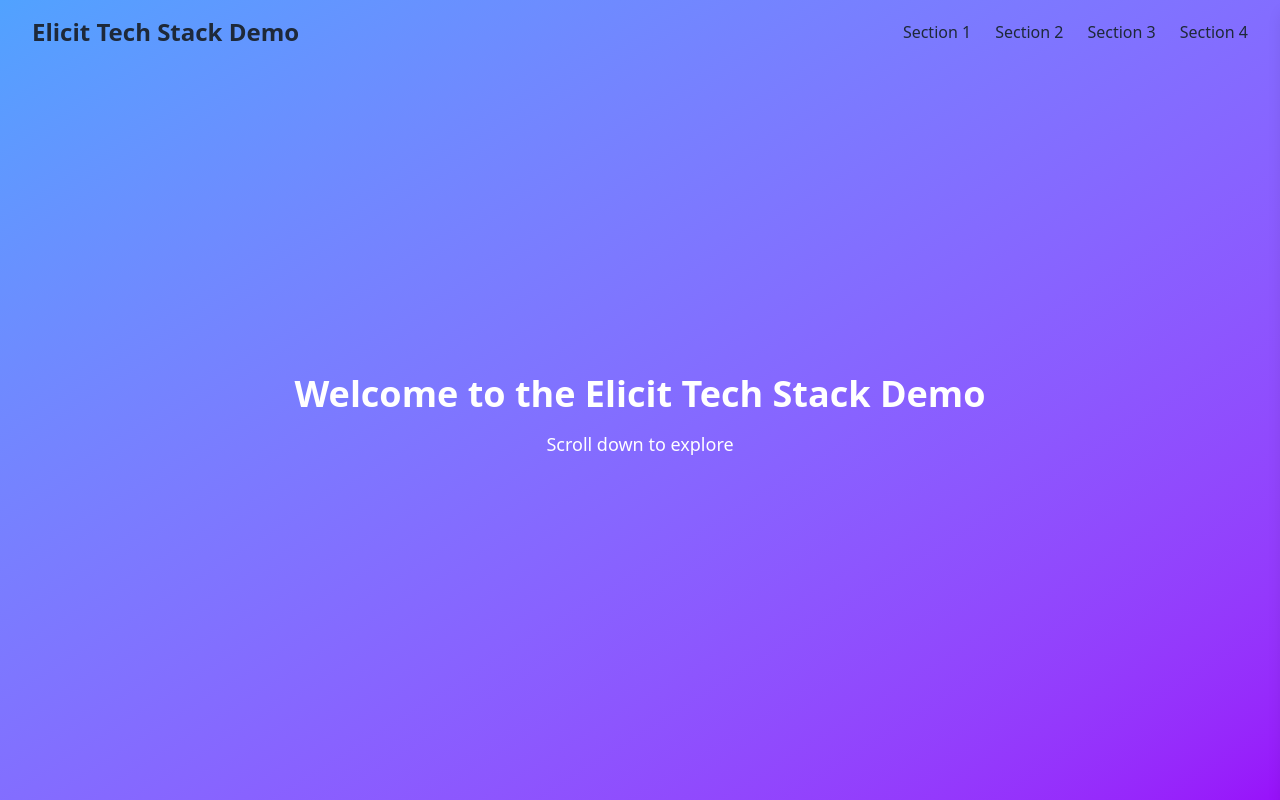
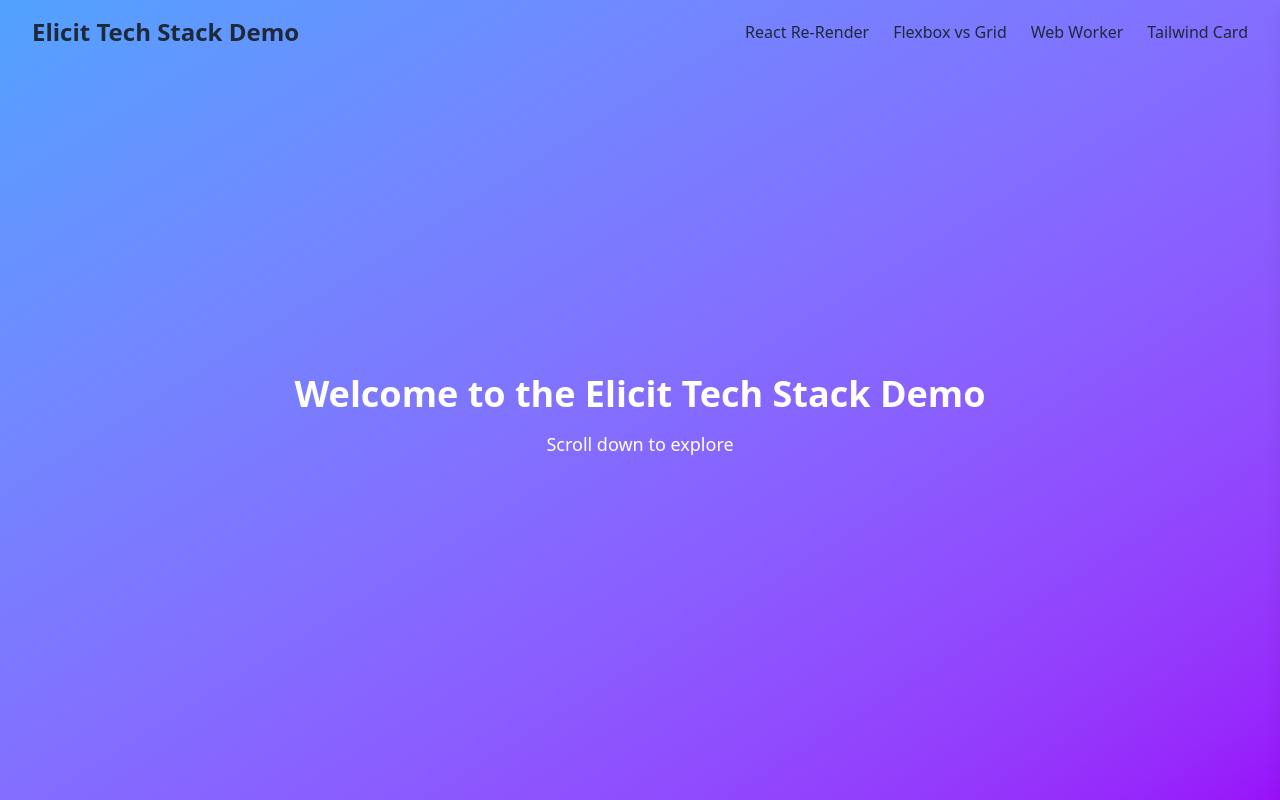
Before and after one commit to EthanForrestCarr/ElicitTechStack, a React (Vite) app: page / in a window 1280 px wide. Shown: the top 800 px of the page. Built offline with nearby package versions, Linux system fonts and the light colour scheme.

Commit message:
smooth scrolling on navbar link clicks

```diff
--- a/src/App.tsx
+++ b/src/App.tsx
@@ -17,19 +17,19 @@ function App() {
         <div className="container mx-auto px-4">
           <h2 className="text-3xl font-bold text-center mb-8">Demos</h2>
           <div className="grid grid-cols-1 md:grid-cols-2 lg:grid-cols-2 gap-8">
-            <div className="p-4 rounded-lg shadow-md bg-gradient-to-br from-purple-200 to-blue-200">
+            <div id="react-re-render" className="p-4 rounded-lg shadow-md bg-gradient-to-br from-purple-200 to-blue-200">
               <Counter />
             </div>
 
-            <div className="p-4 rounded-lg shadow-md bg-gradient-to-br from-purple-200 to-blue-200">
+            <div id="flexbox-vs-grid" className="p-4 rounded-lg shadow-md bg-gradient-to-br from-purple-200 to-blue-200">
               <LayoutDemo />
             </div>
 
-            <div className="p-4 rounded-lg shadow-md bg-gradient-to-br from-purple-200 to-blue-200">
+            <div id="web-worker" className="p-4 rounded-lg shadow-md bg-gradient-to-br from-purple-200 to-blue-200">
               <WorkerDemo />
             </div>
 
-            <div className="p-4 rounded-lg shadow-md bg-gradient-to-br from-purple-200 to-blue-200">
+            <div id="tailwind-card" className="p-4 rounded-lg shadow-md bg-gradient-to-br from-purple-200 to-blue-200">
               <TailwindCard />
             </div>
           </div>
--- a/src/components/Navbar.tsx
+++ b/src/components/Navbar.tsx
@@ -36,28 +36,28 @@ const Navbar = () => {
                     {/* Navigation Links (Desktop) */}
                     <div className="hidden md:flex space-x-6">
                         <a
-                            href="#section1"
+                            href="#react-re-render"
                             className="text-gray-800 hover:text-gray-600 transition duration-300"
                         >
-                            Section 1
+                            React Re-Render
                         </a>
                         <a
-                            href="#section2"
+                            href="#flexbox-vs-grid"
                             className="text-gray-800 hover:text-gray-600 transition duration-300"
                         >
-                            Section 2
+                            Flexbox vs Grid
                         </a>
                         <a
-                            href="#section3"
+                            href="#web-worker"
                             className="text-gray-800 hover:text-gray-600 transition duration-300"
                         >
-                            Section 3
+                            Web Worker
                         </a>
                         <a
-                            href="#section4"
+                            href="#tailwind-card"
                             className="text-gray-800 hover:text-gray-600 transition duration-300"
                         >
-                            Section 4
+                            Tailwind Card
                         </a>
                     </div>
 
@@ -114,37 +114,41 @@ const Navbar = () => {
                         </svg>
                     </button>
                     <a
-                        href="#section1"
+                        href="#react-re-render"
+                        onClick={toggleMenu}
                         className="text-gray-800 hover:text-gray-600 transition duration-300"
                     >
-                        Section 1
+                        React Re-Render
                     </a>
                     <a
-                        href="#section2"
+                        href="#flexbox-vs-grid"
+                        onClick={toggleMenu}
                         className="text-gray-800 hover:text-gray-600 transition duration-300"
                     >
-                        Section 2
+                        Flexbox vs Grid
                     </a>
                     <a
-                        href="#section3"
+                        href="#web-worker"
+                        onClick={toggleMenu}
                         className="text-gray-800 hover:text-gray-600 transition duration-300"
                     >
-                        Section 3
+                        Web Worker
                     </a>
                     <a
-                        href="#section4"
+                        href="#tailwind-card"
+                        onClick={toggleMenu}
                         className="text-gray-800 hover:text-gray-600 transition duration-300"
                     >
-                        Section 4
+                        Tailwind Card
                     </a>
                 </div>
             </div>
 
-            {/* Overlay for dimming the background */}
+            {/* Overlay */}
             {isMenuOpen && (
                 <div
                     onClick={toggleMenu}
-                    className="fixed inset-0 bg-black bg-opacity-20 z-30"
+                    className="fixed inset-0 bg-black bg-opacity-50 z-30"
                 ></div>
             )}
         </nav>
--- a/src/index.css
+++ b/src/index.css
@@ -3,3 +3,7 @@
 .hero {
     padding-top: 2rem;
 }
+
+html {
+    scroll-behavior: smooth;
+}
```
